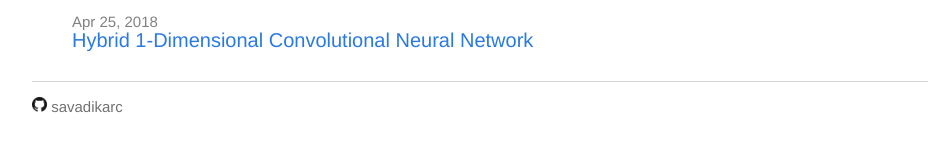
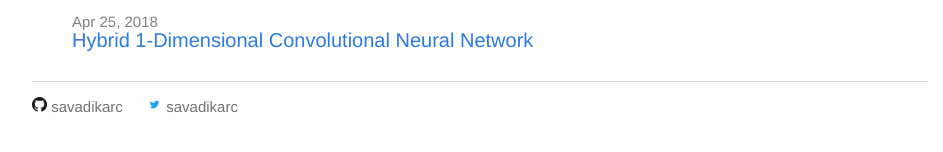
Before and after one commit to savadikarc/savadikarc.github.io, a Jekyll site: the page built from index.html, in a window 1280 px wide. Shown: the part 290-442 px from the top of the page, without its empty margins (160-1103 px from the left). Built offline with Jekyll 4.4.1, drawn with Linux system fonts in a browser that asks for light colours.

Commit message:
Update default.html

```diff
--- a/_layouts/default.html
+++ b/_layouts/default.html
@@ -30,6 +30,15 @@
 						<span class="uname">savadikarc</span>
 					</a>
 				</li>
+				<li>
+					<a href="https://twitter.com/savadikarc">
+						<span class="twitter-icon">
+						<img class="icon" src="/assets/Twitter_Logo_Blue.png">
+						</span>
+
+						<span class="uname">savadikarc</span>
+					</a>
+				</li>
 				</ul>
 			</footer>
 		</body>
```
